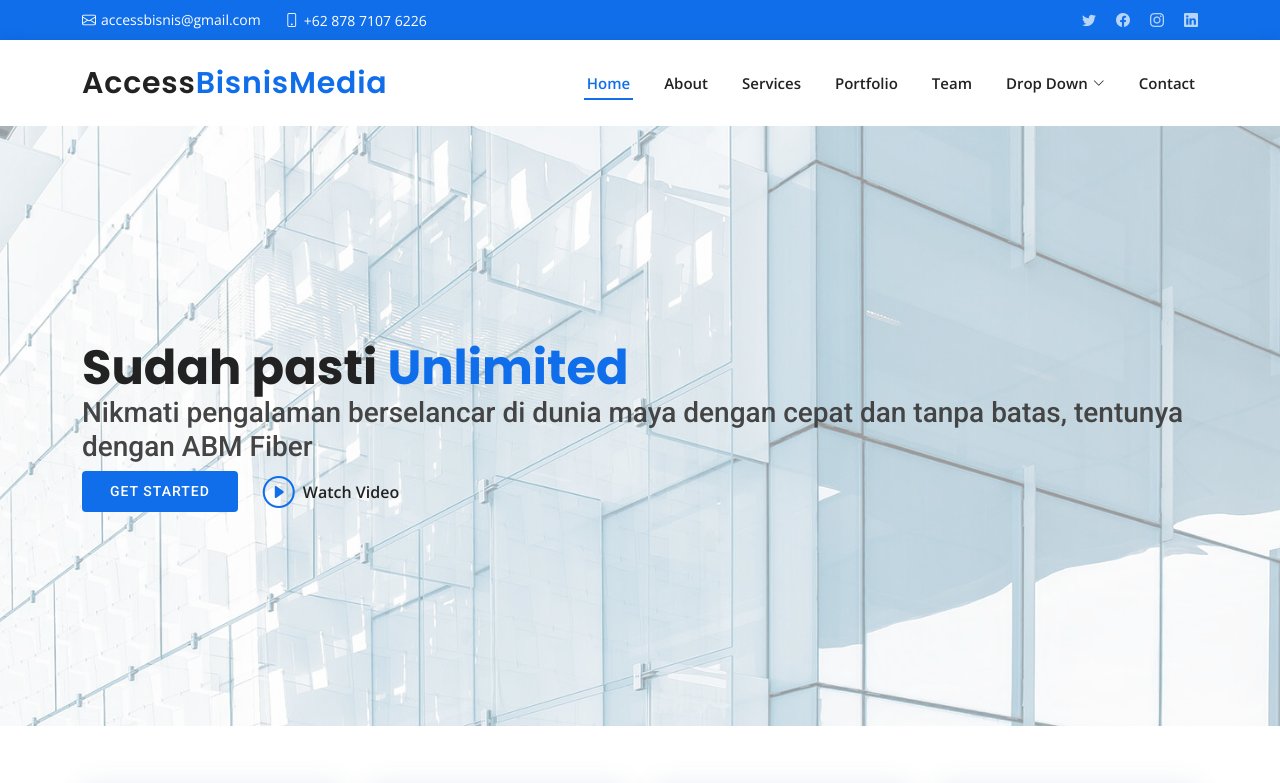
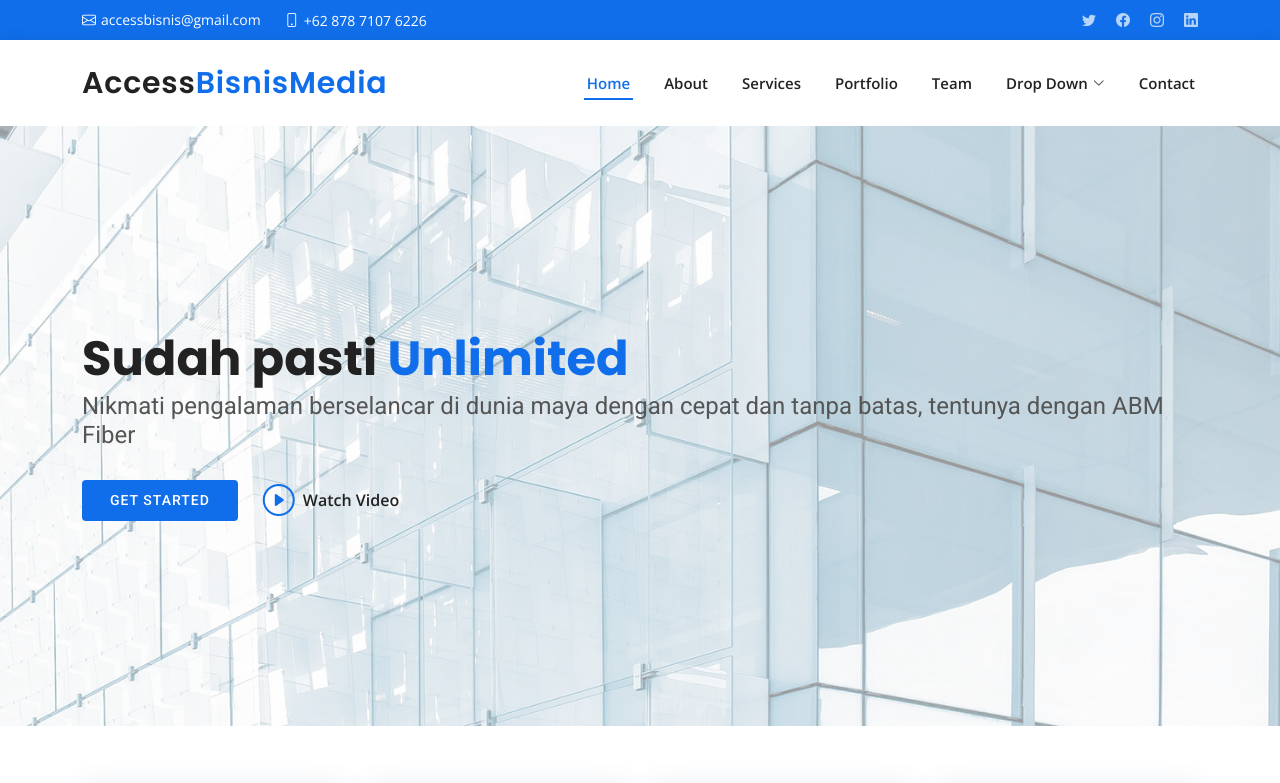
Before and after one commit to accessbisnis/accessbisnis.github.io, a plain HTML site: page index.html in a window 1280 px wide. Shown: the top 783 px of the page. Drawn offline with nearby package versions, Linux system fonts and the light colour scheme.

Commit message:
Update index.html

```diff
--- a/index.html
+++ b/index.html
@@ -97,7 +97,7 @@
   <section id="hero" class="d-flex align-items-center">
     <div class="container" data-aos="zoom-out" data-aos-delay="100">
       <h1>Sudah pasti <span>Unlimited</span></h1>
-      <h3>Nikmati pengalaman berselancar di dunia maya dengan cepat dan tanpa batas, tentunya dengan ABM Fiber</h3>
+      <h2>Nikmati pengalaman berselancar di dunia maya dengan cepat dan tanpa batas, tentunya dengan ABM Fiber</h2>
       <div class="d-flex">
         <a href="#about" class="btn-get-started scrollto">Get Started</a>
         <a href="https://www.youtube.com/watch?v=jDDaplaOz7Q" class="glightbox btn-watch-video"><i class="bi bi-play-circle"></i><span>Watch Video</span></a>
```
